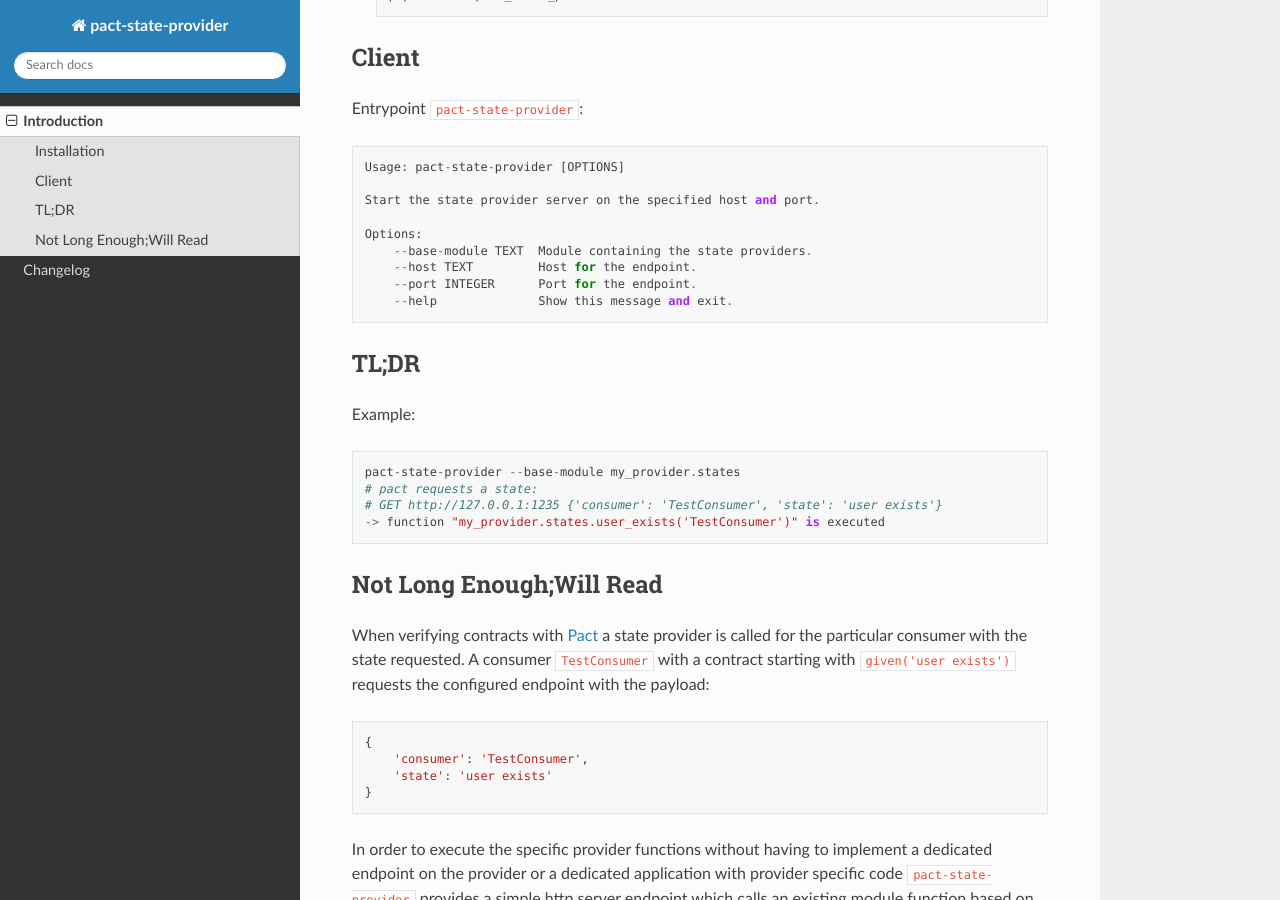
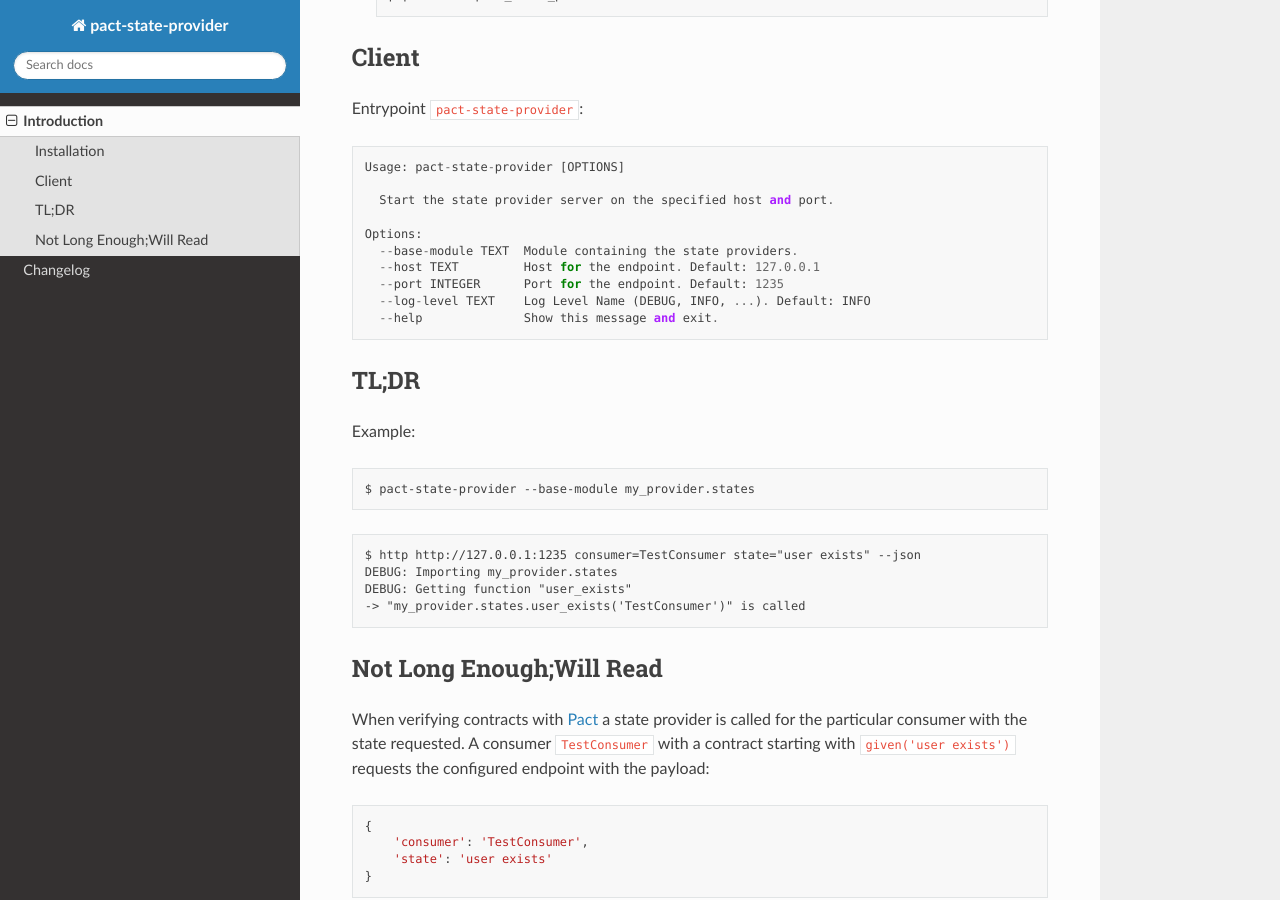
Before and after one commit to nalch/pact-state-provider, a Sphinx documentation site: the page built from docs/source/topics/introduction.rst, in a window 1280 px wide and 900 px high, scrolled down 351 px. Built offline with Sphinx 7.4.7 and the Read the Docs theme 2.0.0, drawn with Linux system fonts in a browser that asks for light colours.

```diff
--- a/README.rst
+++ b/README.rst
@@ -31,22 +31,27 @@ Entrypoint :code:`pact-state-provider`::
 
     Usage: pact-state-provider [OPTIONS]
 
-    Start the state provider server on the specified host and port.
+      Start the state provider server on the specified host and port.
 
     Options:
-        --base-module TEXT  Module containing the state providers.
-        --host TEXT         Host for the endpoint.
-        --port INTEGER      Port for the endpoint.
-        --help              Show this message and exit.
+      --base-module TEXT  Module containing the state providers.
+      --host TEXT         Host for the endpoint. Default: 127.0.0.1
+      --port INTEGER      Port for the endpoint. Default: 1235
+      --log-level TEXT    Log Level Name (DEBUG, INFO, ...). Default: INFO
+      --help              Show this message and exit.
 
 TL;DR
 *****
 Example::
 
-    pact-state-provider --base-module my_provider.states
-    # pact requests a state:
-    # GET http://127.0.0.1:1235 {'consumer': 'TestConsumer', 'state': 'user exists'}
-    -> function "my_provider.states.user_exists('TestConsumer')" is executed
+    $ pact-state-provider --base-module my_provider.states
+
+::
+
+    $ http http://127.0.0.1:1235 consumer=TestConsumer state="user exists" --json
+    DEBUG: Importing my_provider.states
+    DEBUG: Getting function "user_exists"
+    -> "my_provider.states.user_exists('TestConsumer')" is called
 
 Not Long Enough;Will Read
 *************************
@@ -88,3 +93,13 @@ are listed below.
 * `make lint` - Get a codestyle report about your code
 * `make plain-lint` - Get a codestyle report without rebuilding the project
 * `make` - Equivalent to `make test lint docs sdist`
+
+A New Version
+*************
+1. Cherrypick all wanted commits onto the support branch (f.e. support/1.0)
+2. Push the commits
+3. Increment the version in `setup.py` and update the changelog and commit
+4. Tag the commit with the new version (f.e. v1.0.8)
+5. Push the version commit
+
+Travis will build the new version and upload it to Pypi automatically when finding a tag on the support branch.
--- a/docs/source/changelog.rst
+++ b/docs/source/changelog.rst
@@ -1,9 +1,13 @@
 Changelog
 =========
 
+1.0.8
+-----
+- Documentation update
+
 1.0.7
 -----
-Simplify response generation, make logging configurable
+- Simplify response generation, make logging configurable
 
 1.0.4
 -----
```
